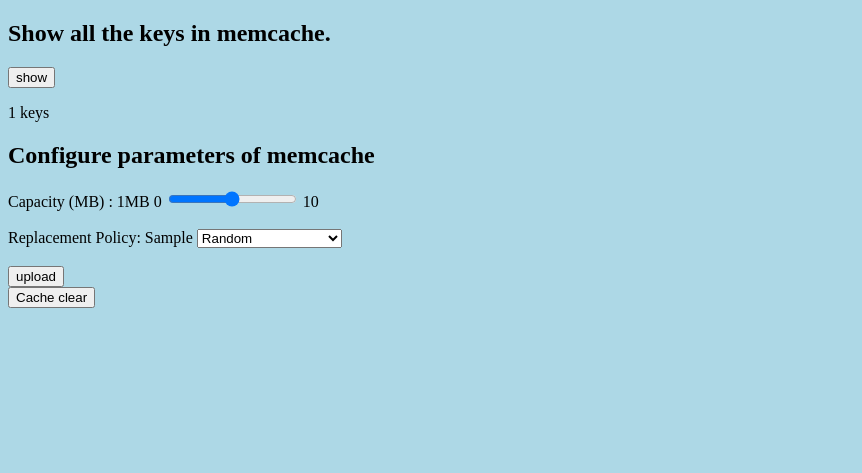
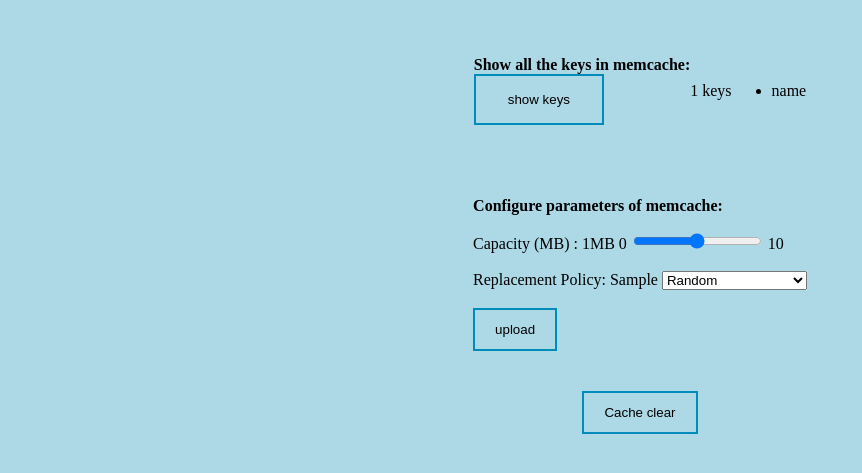
Before and after one commit to hazelduan/webapp, a Python web app: template frontend/app/templates/memcache_option.html in a window 1280 px wide. Shown: the top 473 px of the page, without its empty margins (0-862 px from the left). Run offline with Jinja, Linux system fonts and the light colour scheme; the template is opened without the code that fills it: most values are stand-ins (such as "Sample title", 1, 10 or a date in 2020).

Commit message:
update frontend html

```diff
--- a/database/create_database.py
+++ b/database/create_database.py
@@ -6,7 +6,7 @@ mydb = mysql.connector.connect(
     passwd=database_credential.db_password,
     )
 
-my_cursor = mydb.cursor();
+my_cursor = mydb.cursor()
 my_cursor.execute(("CREATE DATABASE {}".format(database_credential.db_name)))
 
 my_cursor.execute("SHOW DATABASES")
--- a/frontend/app/__init__.py
+++ b/frontend/app/__init__.py
@@ -7,7 +7,6 @@ sys.path.append('..')
 from database import database_credential
 
 webapp = Flask(__name__)
-
 
 
 webapp.config['SECRET_KEY'] = 'dev'
--- a/frontend/app/templates/base.html
+++ b/frontend/app/templates/base.html
@@ -21,6 +21,20 @@
                 background-color: #008CBA;
                 color: white;
             }
+            .button {
+                border: 2px solid #008CBA;
+                cursor: pointer;
+                appearance: none;
+                background-color: inherit;
+                transition-duration: 0.4s;
+                padding: 12px 20px;
+                text-align: center;
+                color:black;
+            }
+            .button:hover {
+                background-color: #008CBA;
+                color: white;
+            }
             div {
                 display: flex;
                 justify-content: center;
--- a/frontend/app/templates/memcache_option.html
+++ b/frontend/app/templates/memcache_option.html
@@ -3,17 +3,25 @@
 {% block title %}Memcache options{% endblock %}
 
 {% block content %}
-    <h2>Show all the keys in memcache.</h2>
-    <input type="button" onclick="f1();" value="show">
-    <p>{{memcache|length}} keys</p>
-    <ul id="tab" style="display:none">
-        {% for keys in memcache.keys() %}
-        <li>{{keys}}</li>
-        {% endfor%}
-    </ul>
+  <div>
+    <p><b>Show all the keys in memcache:</b>
+    <br>
+      <button onclick="f1()">show keys</button>
+    </p>
 
+    <p id="tab">
+        <a> {{memcache|length}} keys</a>
+        <ul>
+            {% for key in memcache.keys() %}
+              <li>{{key}}</li>
+            {% endfor%}
+        </ul>
+    </p>
+
+  </div>
+  <div>
     <form action="{{url_for('MemcacheOption')}}" method='post'>
-        <h2>Configure parameters of memcache</h2>
+        <p><b>Configure parameters of memcache:</b></p>
         <label>Capacity (MB) : {{memcache|length}}MB</label>
         0
         <input type="range" min="0" max="10" name="capacity" />
@@ -26,12 +34,15 @@
             <option value="LRU">Least Recently Used</option>
         </select>
           <br><br>
-        <input type="submit" value="upload" />
+        <input class="button" type="submit" value="upload" style="text-align: center;"/>
     </form>
-
+  </div>
+  <div>
+    <br>
     <form action="{{url_for('CacheClear')}}" method="post">
-        <input type="submit" value="Cache clear" />
+        <input class="button" type="submit" value="Cache clear" />
     </form>
+  </div>
 {% endblock %}
 
 <script type="text/javascript">
--- a/requirements.txt
+++ b/requirements.txt
@@ -5,11 +5,12 @@ click==8.1.3
 colorama==0.4.6
 cryptography==39.0.0
 docopt==0.6.2
-Flask==2.2.2
+Flask==2.2.0
 Flask-MySQL==1.5.2
 Flask-SQLAlchemy==3.0.2
 greenlet==2.0.1
 idna==3.4
+importlib-metadata==6.0.0
 itsdangerous==2.1.2
 Jinja2==3.1.2
 MarkupSafe==2.1.2
@@ -21,6 +22,8 @@ pycparser==2.21
 PyMySQL==1.0.2
 requests==2.28.2
 SQLAlchemy==1.4.46
+typing_extensions==4.4.0
 urllib3==1.26.14
 Werkzeug==2.2.2
 yarg==0.1.9
+zipp==3.11.0
```
Also changed, not shown: other parts of frontend/app/templates/base.html (+39 -3 lines), frontend/app/templates/display_image.html (+6 -3 lines), frontend/app/templates/main.html (+5 -3 lines).
